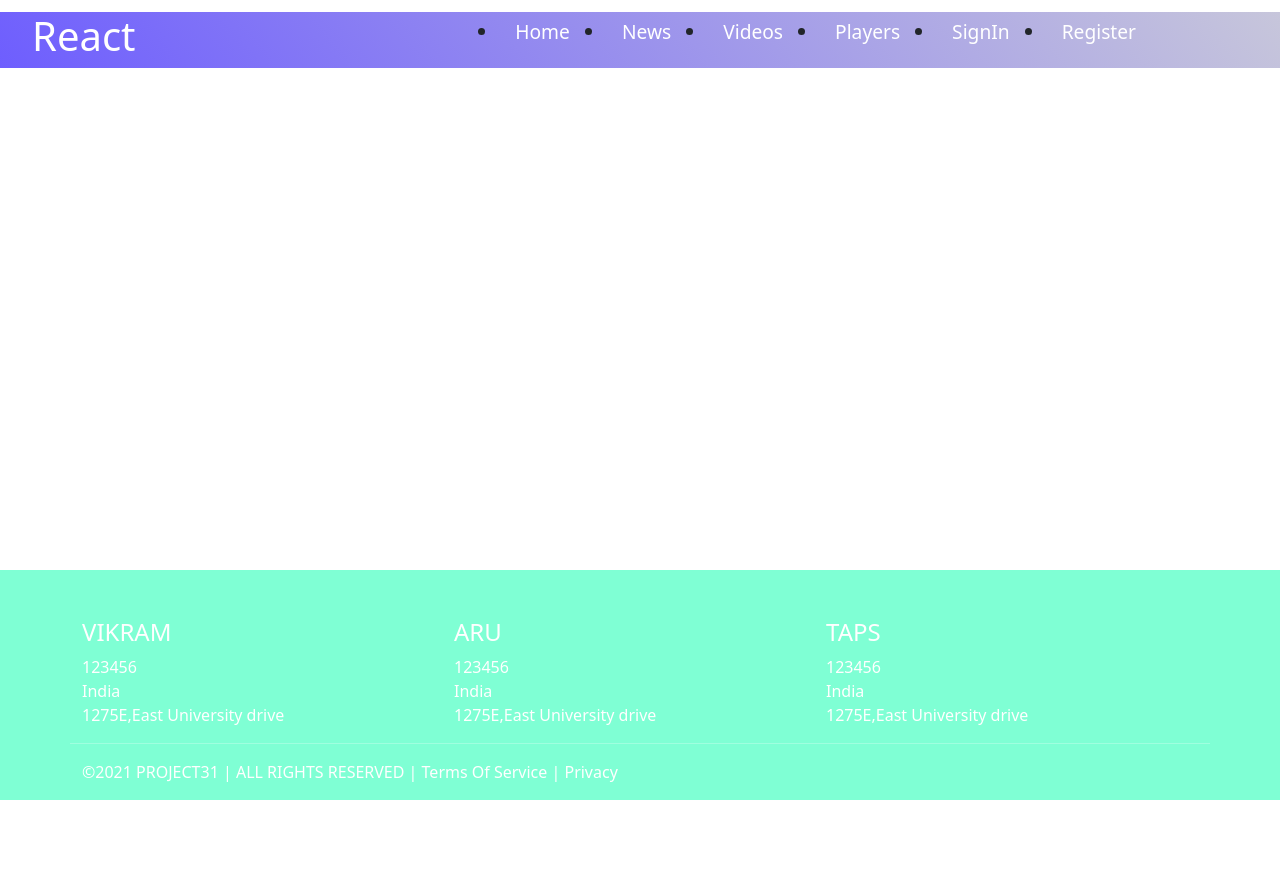
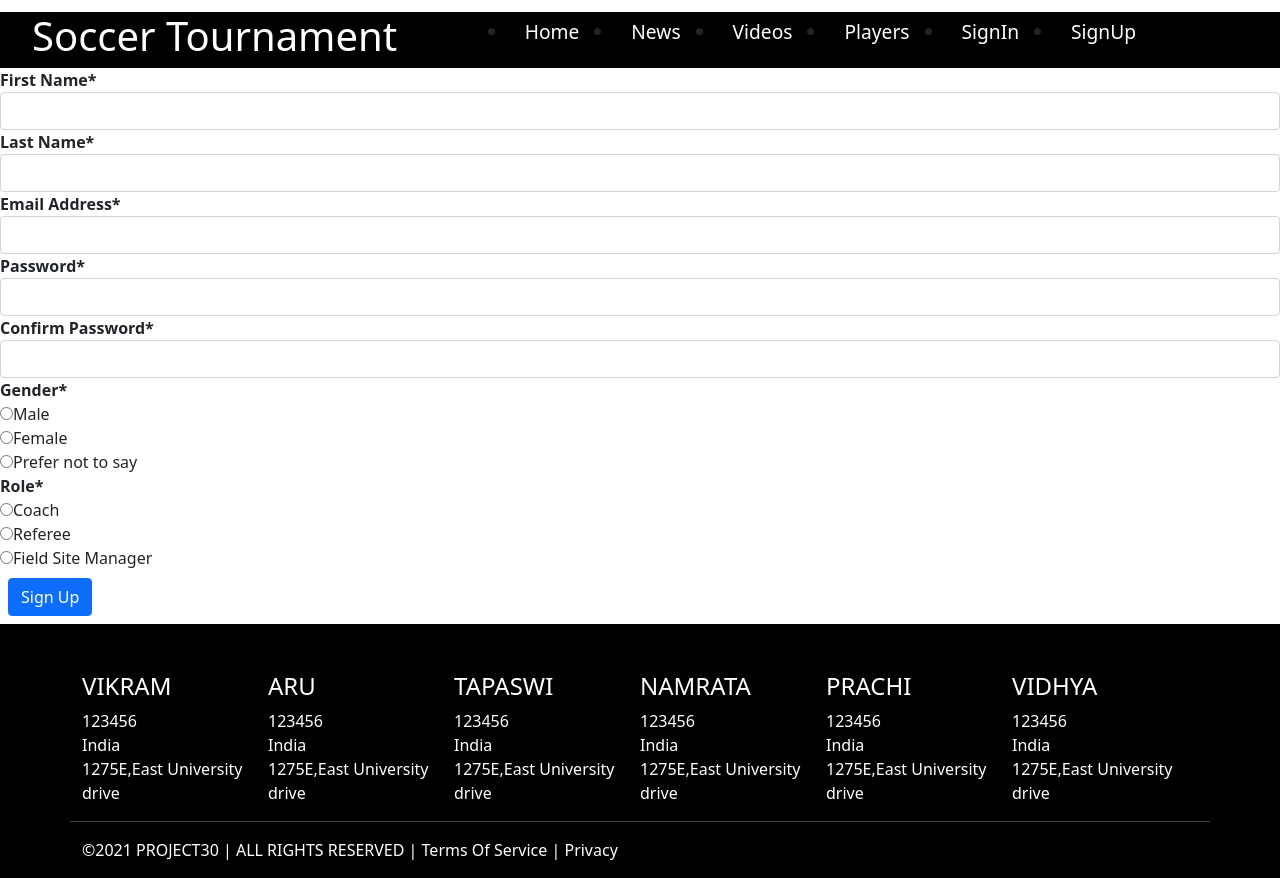
Before and after one commit to araghuw2/SER515-30-STORM-SoccerLeague, a React (Create React App) app in the folder SoccerTournamentFrontend/: page /signup in a window 1280 px wide. Before the commit the page ends 800 px from the top, so only its background shows below. Built offline with nearby package versions, Linux system fonts and the light colour scheme.

Commit message:
US-2-Task-57-Code-Refactoring

```diff
--- a/SoccerTournamentFrontend/src/App.css
+++ b/SoccerTournamentFrontend/src/App.css
@@ -23,7 +23,7 @@
   flex: 1;
 }
 .App-header {
-  background-color: #282c34;
+  background-color: black;
   min-height: 100vh;
   display: flex;
   flex-direction: column;
--- a/SoccerTournamentFrontend/src/App.js
+++ b/SoccerTournamentFrontend/src/App.js
@@ -5,6 +5,7 @@ import LoginForm from "./components/loginForm";
 import Home from "./components/home";
 import News from "./components/news";
 import Video from "./components/video";
+import SignUp from "./components/SignUp";
 import "./App.css";
 import Footer from "./components/footer";
 
@@ -20,6 +21,8 @@ class App extends Component {
               <Route path="/news" component={News} />
               <Route path="/video" component={Video} />
               <Route path="/login" component={LoginForm} />
+                <Route path="/signup" component={SignUp}/>
+
             </Switch>
           </div>
           <Footer />
--- /dev/null
+++ b/SoccerTournamentFrontend/src/components/SignUp.js
@@ -0,0 +1,197 @@
+import react from "react";
+import React, { Component } from "react";
+//import Popup from 'reactjs-popup';
+
+class SignUp extends React.Component {
+  state = {
+    account: { firstname: "", lastname: "", email: "", password: "", confirmpassword:"", gender:"", role:""},
+    error: {},
+  };
+
+  validate = () => {
+    let account = this.state.account;
+    let isValid = true;
+    let error = {};
+    if(!account["firstname"])
+    {
+      isValid = false;
+      error["firstname"] = "Firstname is mandatory";
+    }
+    if(!account["lastname"])
+    {
+      isValid = false;
+      error["lastname"] = "Lastname is mandatory";
+    }
+    if(!account["email"])
+    {
+      isValid = false;
+      error["email"] = "Email is mandatory";
+    }
+    if(!account["password"])
+    {
+      isValid = false;
+      error["password"] = "Password is mandatory";
+    }
+    if(!account["confirmpassword"])
+    {
+      isValid = false;
+      error["confirmpassword"] = "Confirming the password is mandatory";
+    }
+    if (typeof account["password"] !== "undefined" && typeof account["confirm_password"] !== "undefined") {
+
+      if (account["password"] != account["confirm_password"]) {
+        isValid = false;
+        error["password"] = "Passwords don't match";
+      }
+    }
+    if(!account["gender"])
+    {
+      isValid = false;
+      error["gender"] = "Choosing an option is mandatory";
+    }
+    if(!account["role"])
+    {
+      isValid = false;
+      error["role"] = "Choosing a role is mandatory";
+    }
+    this.setState({
+      error:error
+    });
+    return isValid;
+  };
+  handleSubmit = (e) => {
+    e.preventDefault(); //For stopping the whole reload of page
+    const error = this.validate();
+    console.log(error);
+
+    //if (error) return;
+    if(error)
+    {
+      let account = {};
+      account["firstname"]="";
+      account["lastname"]="";
+      account["email"]="";
+      account["password"]="";
+      account["confirmpassword"]="";
+      account["gender"]="";
+      account["role"]="";
+      this.setState({account:account});
+    }
+
+    console.log("Submitteed");
+  };
+
+  render() {
+    return (
+      //<Popup position="right center">
+        <form onSubmit={this.handleSubmit}>
+            <div className="form-group">
+                <label><b>First Name*</b></label>
+                <input type="text" className="form-control" />
+                <div className="text-danger">{this.state.error.firstname}</div>
+            </div>
+
+            <div className="form-group">
+                <label><b>Last Name*</b></label>
+                <input type="text" className="form-control"  />
+                <div className="text-danger">{this.state.error.lastname}</div>
+            </div>
+
+            <div className="form-group">
+                <label><b>Email Address*</b></label>
+                <input type="email" className="form-control" />
+                <div className="text-danger">{this.state.error.email}</div>
+            </div>
+
+            <div className="form-group">
+                <label><b>Password*</b></label>
+                <input type="password" className="form-control"  />
+                <div className="text-danger">{this.state.error.password}</div>
+            </div>
+
+            <div className="form-group">
+                <label><b>Confirm Password*</b></label>
+                <input type="password" className="form-control"  />
+                <div className="text-danger">{this.state.error.confirmpassword}</div>
+            </div>
+            <label><b> Gender*</b> </label>
+            <div className="text-danger">{this.state.error.gender}</div>
+            <div className="radio">
+              <label>
+              <input
+                value="male"
+                name="gender"
+                type="radio"
+                onChange={this.handleChange}
+              />
+              Male
+              </label>
+              </div>
+              <div className="radio">
+              <label>
+              <input
+                value="female"
+                name="gender"
+                type="radio"
+                onChange={this.handleChange}
+              />
+              Female
+              </label>
+
+              </div>
+              <div className="radio">
+              <label>
+              <input
+                value="prefer not to say"
+                name="gender"
+                type="radio"
+                onChange={this.handleChange}
+              />
+              Prefer not to say
+              </label>
+            </div>
+            <label><b> Role*</b> </label>
+            <div className="text-danger">{this.state.error.role}</div>
+            <div className="radio">
+              <label>
+              <input
+                value="coach"
+                name="role"
+                type="radio"
+                onChange={this.handleChange}
+              />
+              Coach
+              </label>
+              </div>
+              <div className="radio">
+              <label>
+              <input
+                value="referee"
+                name="role"
+                type="radio"
+                onChange={this.handleChange}
+              />
+              Referee
+              </label>
+
+              </div>
+              <div className="radio">
+              <label>
+              <input
+                value="field site manager"
+                name="gender"
+                type="radio"
+                onChange={this.handleChange}
+              />
+              Field Site Manager
+              </label>
+            </div>
+          <button className="btn btn-primary m-2">Sign Up</button>
+
+        </form>
+        //</Popup>
+    );
+  }
+}
+
+export default SignUp;
--- a/SoccerTournamentFrontend/src/components/footer.css
+++ b/SoccerTournamentFrontend/src/components/footer.css
@@ -1,6 +1,6 @@
 .main-footer {
   color: white;
-  background-color: aquamarine;
+  background-color: black;
   padding-top: 3em;
   position: relative;
   bottom: 0;
--- a/SoccerTournamentFrontend/src/components/footer.js
+++ b/SoccerTournamentFrontend/src/components/footer.js
@@ -27,7 +27,34 @@ class Footer extends React.Component {
               </div>
               {/* Column 3 */}
               <div className="col">
-                <h4>TAPS</h4>
+                <h4>TAPASWI</h4>
+                <ul className="list-unstyled">
+                  <li>123456</li>
+                  <li>India</li>
+                  <li>1275E,East University drive</li>
+                </ul>
+              </div>
+              {/* Column 1 */}
+              <div className="col">
+                <h4>NAMRATA</h4>
+                <ul className="list-unstyled">
+                  <li>123456</li>
+                  <li>India</li>
+                  <li>1275E,East University drive</li>
+                </ul>
+              </div>
+              {/* Column 2 */}
+              <div className="col">
+                <h4>PRACHI</h4>
+                <ul className="list-unstyled">
+                  <li>123456</li>
+                  <li>India</li>
+                  <li>1275E,East University drive</li>
+                </ul>
+              </div>
+              {/* Column 3 */}
+              <div className="col">
+                <h4>VIDHYA</h4>
                 <ul className="list-unstyled">
                   <li>123456</li>
                   <li>India</li>
@@ -38,7 +65,7 @@ class Footer extends React.Component {
             <hr />
             <div className="row">
               <p className="col-sm">
-                &copy;{new Date().getFullYear()} PROJECT31 | ALL RIGHTS RESERVED
+                &copy;{new Date().getFullYear()} PROJECT30 | ALL RIGHTS RESERVED
                 | Terms Of Service | Privacy
               </p>
             </div>
--- a/SoccerTournamentFrontend/src/components/loginForm.jsx
+++ b/SoccerTournamentFrontend/src/components/loginForm.jsx
@@ -1,6 +1,7 @@
 import react from "react";
 import React, { Component } from "react";
 import Joi from "joi";
+import { isValidElement } from "react";
 
 class LoginForm extends Component {
   state = {
@@ -8,14 +9,39 @@ class LoginForm extends Component {
     error: {},
   };
 
-  validate = () => {};
+  validate = () => {
+    let account = this.state.account;
+    let isValid = true;
+    let error = {};
+    if(!account["username"])
+    {
+      isValid = false;
+      error["username"] = "Username is mandatory";
+    }
+    if(!account["password"])
+    {
+      isValid = false;
+      error["password"] = "Password is mandatory";
+    }
+    this.setState({
+      error:error
+    });
+    return isValid;
+  };
 
   handleSubmit = (e) => {
     e.preventDefault(); //For stopping the whole reload of page
     const error = this.validate();
     console.log(error);
 
-    if (error) return;
+    //if (error) return;
+    if(error)
+    {
+      let account = {};
+      account["username"]="";
+      account["password"]="";
+      this.setState({account:account});
+    }
 
     console.log("Submitteed");
   };
@@ -31,23 +57,24 @@ class LoginForm extends Component {
     account.password = e.currentTarget.value;
     this.setState({ account });
   };
+
   render() {
     return (
       <div>
         <form onSubmit={this.handleSubmit}>
           <div className="form-group">
-            <label htmlFor="username">UserName</label>
+            <label htmlFor="username"><b>Username*</b></label>
             <input
               autoFocus
               value={this.state.account.username}
               onChange={this.handleChange}
               id="username"
               type="text"
-              className="form-control"
-            />
+              className="form-control"/>
+              <div className="text-danger">{this.state.error.username}</div>
           </div>
           <div className="form-group">
-            <label htmlFor="password">PassWord</label>
+            <label htmlFor="password"><b>Password*</b></label>
             <input
               autoFocus
               value={this.state.account.password}
@@ -56,6 +83,7 @@ class LoginForm extends Component {
               type="text"
               className="form-control"
             />
+            <div className="text-danger">{this.state.error.password}</div>
           </div>
           <button className="btn btn-primary m-2">Login</button>
         </form>
--- a/SoccerTournamentFrontend/src/components/menuItems.jsx
+++ b/SoccerTournamentFrontend/src/components/menuItems.jsx
@@ -30,8 +30,8 @@ export const menuItems = [
   },
 
   {
-    title: "Register",
-    url: "#",
+    title: "SignUp",
+    url: "/signup",
     cName: "nav-links",
   },
 ];
--- a/SoccerTournamentFrontend/src/components/navBar.css
+++ b/SoccerTournamentFrontend/src/components/navBar.css
@@ -1,5 +1,5 @@
 .navBarItems {
-  background: linear-gradient(50deg, rgb(110, 94, 254) 0%, rgb(199, 198, 219));
+  background-color: black;
   height: 80;
   display: flex;
   justify-content: center;
--- a/SoccerTournamentFrontend/src/components/navBar.jsx
+++ b/SoccerTournamentFrontend/src/components/navBar.jsx
@@ -9,7 +9,7 @@ class NavBar extends Component {
     return (
       <React.Fragment>
         <nav className="navBarItems">
-          <h1 className="navbar-logo">React</h1>
+          <h1 className="navbar-logo">Soccer Tournament</h1>
 
           <ul className="nav-menu">
             {menuItems.map((item, index) => {
```
